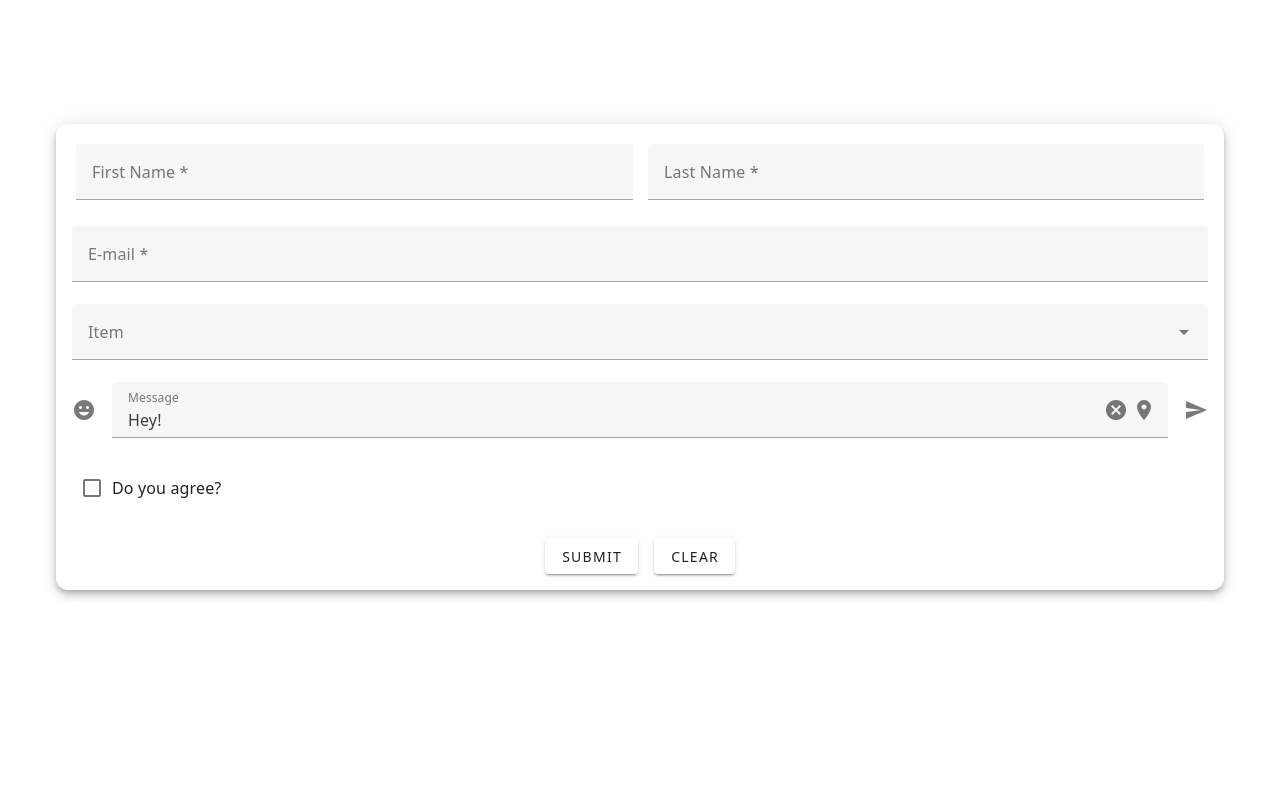
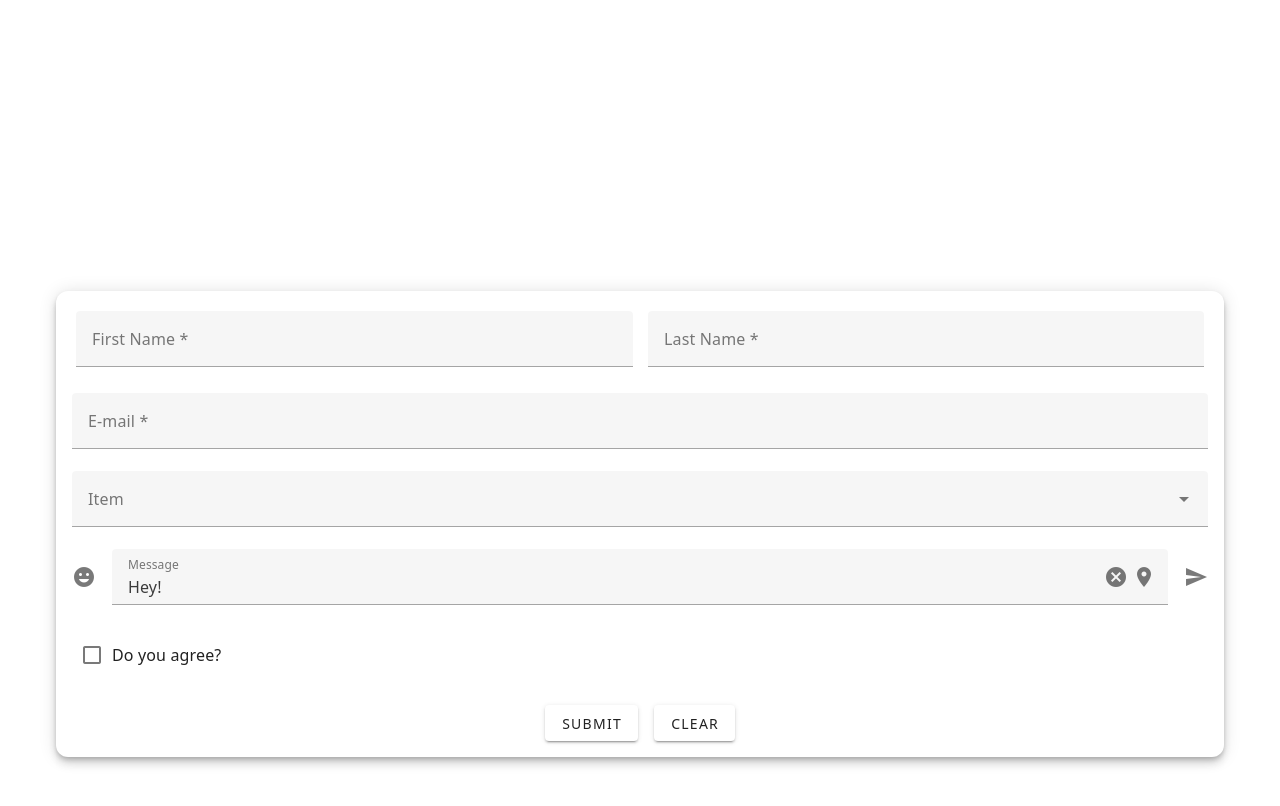
Before and after one commit to TOLUMOGLU/VUeMyWeb, a Vue app: page / in a window 1280 px wide. Shown: the part 2440-3246 px from the top of the page. Built offline with nearby package versions, Linux system fonts and the light colour scheme.

Commit message:
contact hizalandı.

```diff
--- a/src/components/Contact.vue
+++ b/src/components/Contact.vue
@@ -1,6 +1,9 @@
 <template>
-  <v-container fluid class="pa-0" style="height: 100vh; width: 100vw;">
-    <v-card elevation="6" class="overflow-hidden mx-auto pa-4" style="border-radius: 12px;" >
+  <v-container fluid class="pa-0" style="background-color: white; height: 100vh; width: 100vw; position: relative;">
+  <v-card
+    elevation="6"
+    class="overflow-hidden pa-4"
+    style="border-radius: 12px; position: absolute; top: 50%; left: 0; width: 100%; transform: translateY(-50%);">
      <form @submit.prevent="submit">
     <v-row class="d-flex justify-center pa-4" style="gap: 15px;">
       <v-text-field
```
